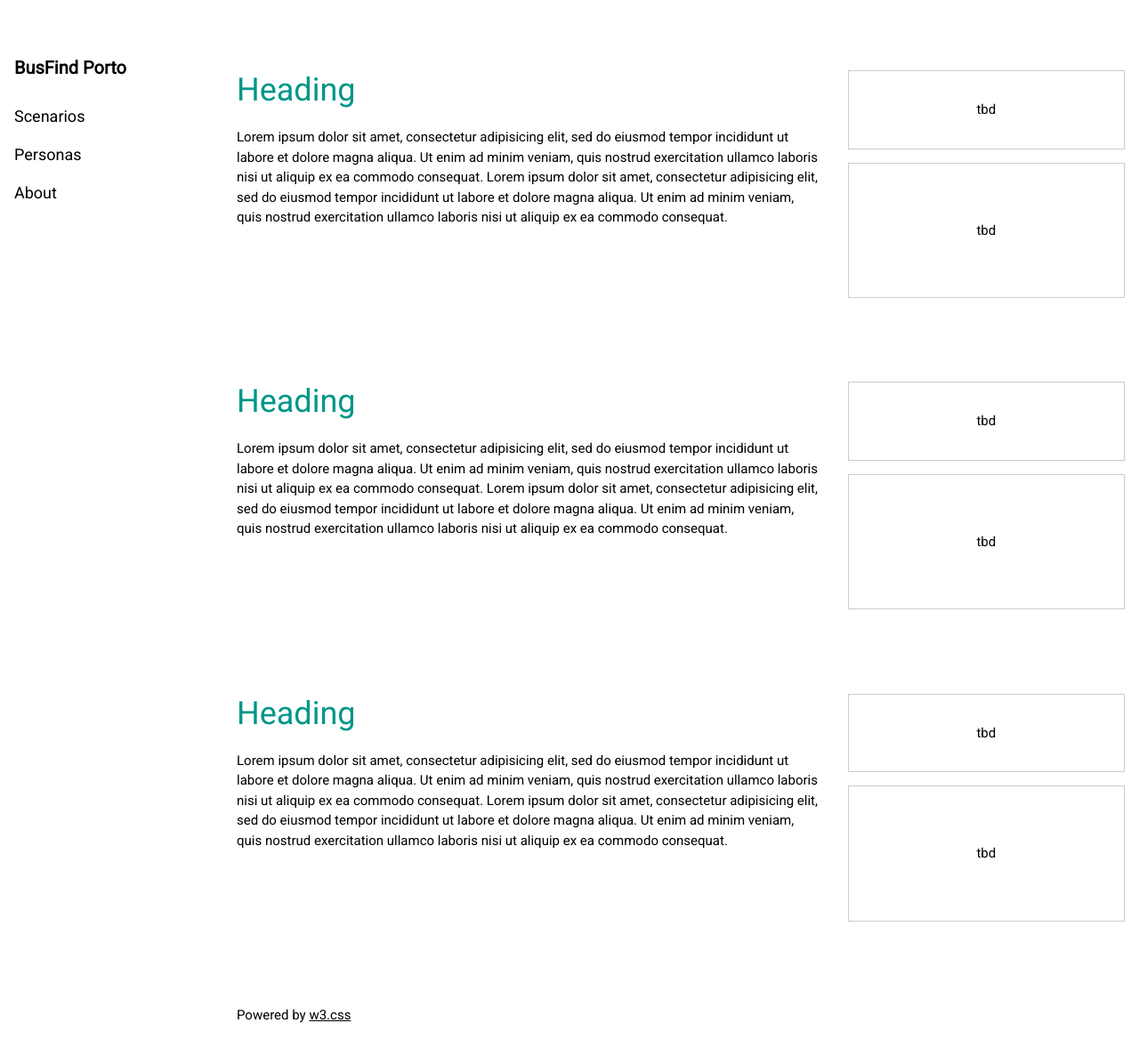
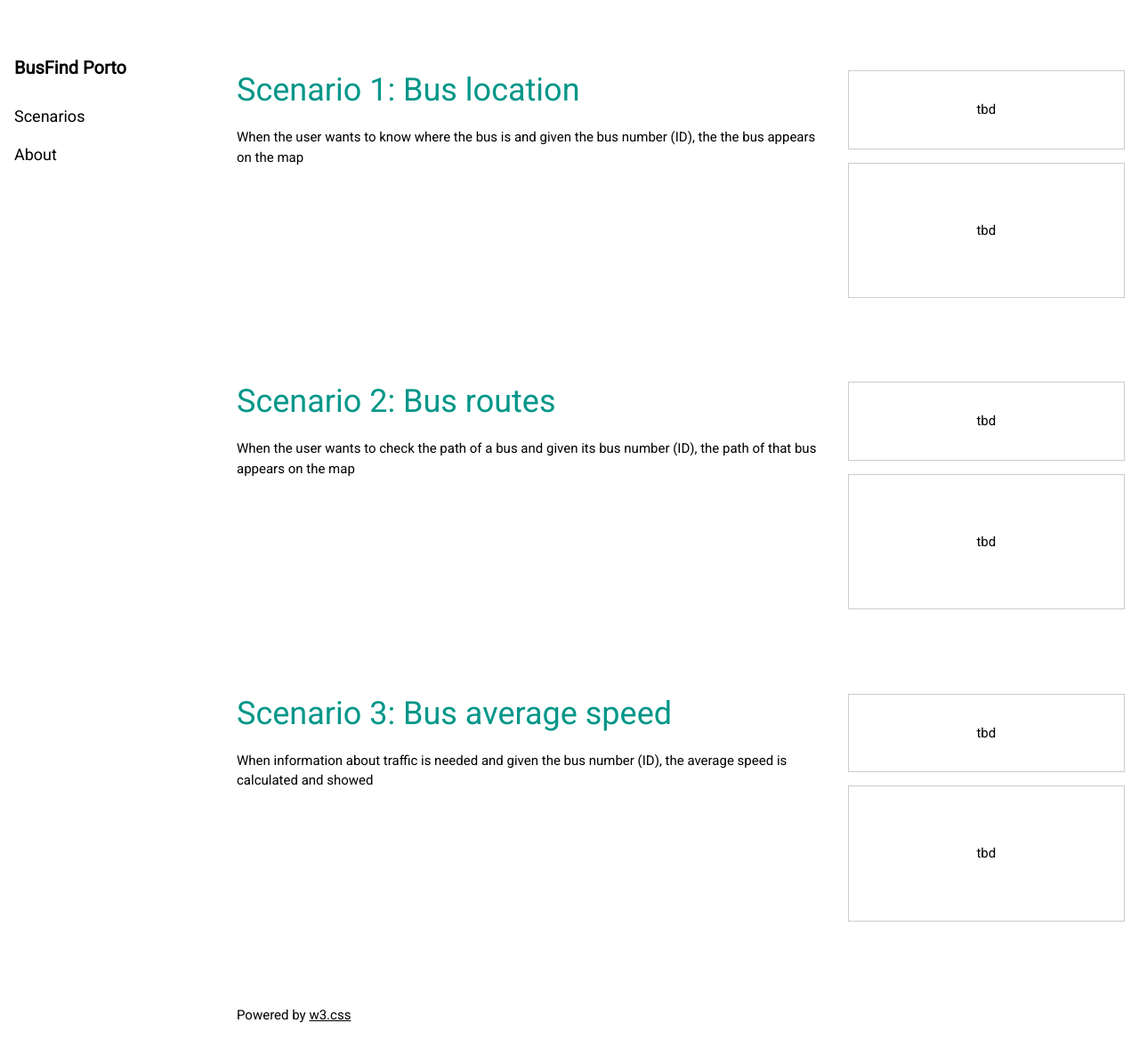
Before and after one commit to tiagofeitor/es-2019-2020-P13.github.io, a Jekyll site: the page documentation/doc.html, which Jekyll copies as it is, in a window 1280 px wide and 1168 px high. Shown: the whole window at 89% size. Built offline with Jekyll 4.4.1, drawn with Linux system fonts in a browser that asks for light colours; comment, search, counter and statistics services are not loaded.

Commit message:
Update doc.html

```diff
--- a/documentation/doc.html
+++ b/documentation/doc.html
@@ -40,7 +40,7 @@ html,body,h1,h2,h3,h4,h5,h6 {font-family: "Roboto", sans-serif;}
   </a>
   <h4 class="w3-bar-item w3-button w3-hover-black"><b href="https://tiagofeitor.github.io/es-2019-2020-P13.github.io/">BusFind Porto</b></h4>
   <a class="w3-bar-item w3-button w3-hover-black" href="#">Scenarios</a>
-  <a class="w3-bar-item w3-button w3-hover-black" href="#">Personas</a>
+  <!--<a class="w3-bar-item w3-button w3-hover-black" href="#">Personas</a>-->
   <a class="w3-bar-item w3-button w3-hover-black" href="#">About</a>
 </nav>
 
@@ -52,9 +52,8 @@ html,body,h1,h2,h3,h4,h5,h6 {font-family: "Roboto", sans-serif;}
 
   <div class="w3-row w3-padding-64">
     <div class="w3-twothird w3-container">
-      <h1 class="w3-text-teal">Heading</h1>
-      <p>Lorem ipsum dolor sit amet, consectetur adipisicing elit, sed do eiusmod tempor incididunt ut labore et dolore magna aliqua. Ut enim ad minim veniam, quis nostrud exercitation ullamco laboris nisi ut aliquip ex ea commodo consequat. Lorem ipsum
-        dolor sit amet, consectetur adipisicing elit, sed do eiusmod tempor incididunt ut labore et dolore magna aliqua. Ut enim ad minim veniam, quis nostrud exercitation ullamco laboris nisi ut aliquip ex ea commodo consequat.</p>
+      <h1 class="w3-text-teal">Scenario 1: Bus location</h1>
+      <p>When the user wants to know where the bus is and given the bus number (ID), the the bus appears on the map</p>
     </div>
     <div class="w3-third w3-container">
       <p class="w3-border w3-padding-large w3-padding-32 w3-center">tbd</p>
@@ -64,9 +63,8 @@ html,body,h1,h2,h3,h4,h5,h6 {font-family: "Roboto", sans-serif;}
 
   <div class="w3-row">
     <div class="w3-twothird w3-container">
-      <h1 class="w3-text-teal">Heading</h1>
-      <p>Lorem ipsum dolor sit amet, consectetur adipisicing elit, sed do eiusmod tempor incididunt ut labore et dolore magna aliqua. Ut enim ad minim veniam, quis nostrud exercitation ullamco laboris nisi ut aliquip ex ea commodo consequat. Lorem ipsum
-        dolor sit amet, consectetur adipisicing elit, sed do eiusmod tempor incididunt ut labore et dolore magna aliqua. Ut enim ad minim veniam, quis nostrud exercitation ullamco laboris nisi ut aliquip ex ea commodo consequat.</p>
+      <h1 class="w3-text-teal">Scenario 2: Bus routes</h1>
+      <p>When the user wants to check the path of a bus and given its bus number (ID), the path of that bus appears on the map</p>
     </div>
     <div class="w3-third w3-container">
       <p class="w3-border w3-padding-large w3-padding-32 w3-center">tbd</p>
@@ -76,9 +74,8 @@ html,body,h1,h2,h3,h4,h5,h6 {font-family: "Roboto", sans-serif;}
 
   <div class="w3-row w3-padding-64">
     <div class="w3-twothird w3-container">
-      <h1 class="w3-text-teal">Heading</h1>
-      <p>Lorem ipsum dolor sit amet, consectetur adipisicing elit, sed do eiusmod tempor incididunt ut labore et dolore magna aliqua. Ut enim ad minim veniam, quis nostrud exercitation ullamco laboris nisi ut aliquip ex ea commodo consequat. Lorem ipsum
-        dolor sit amet, consectetur adipisicing elit, sed do eiusmod tempor incididunt ut labore et dolore magna aliqua. Ut enim ad minim veniam, quis nostrud exercitation ullamco laboris nisi ut aliquip ex ea commodo consequat.</p>
+      <h1 class="w3-text-teal">Scenario 3: Bus average speed</h1>
+      <p>When information about traffic is needed and given the bus number (ID), the average speed is calculated and showed</p>
     </div>
     <div class="w3-third w3-container">
       <p class="w3-border w3-padding-large w3-padding-32 w3-center">tbd</p>
```
